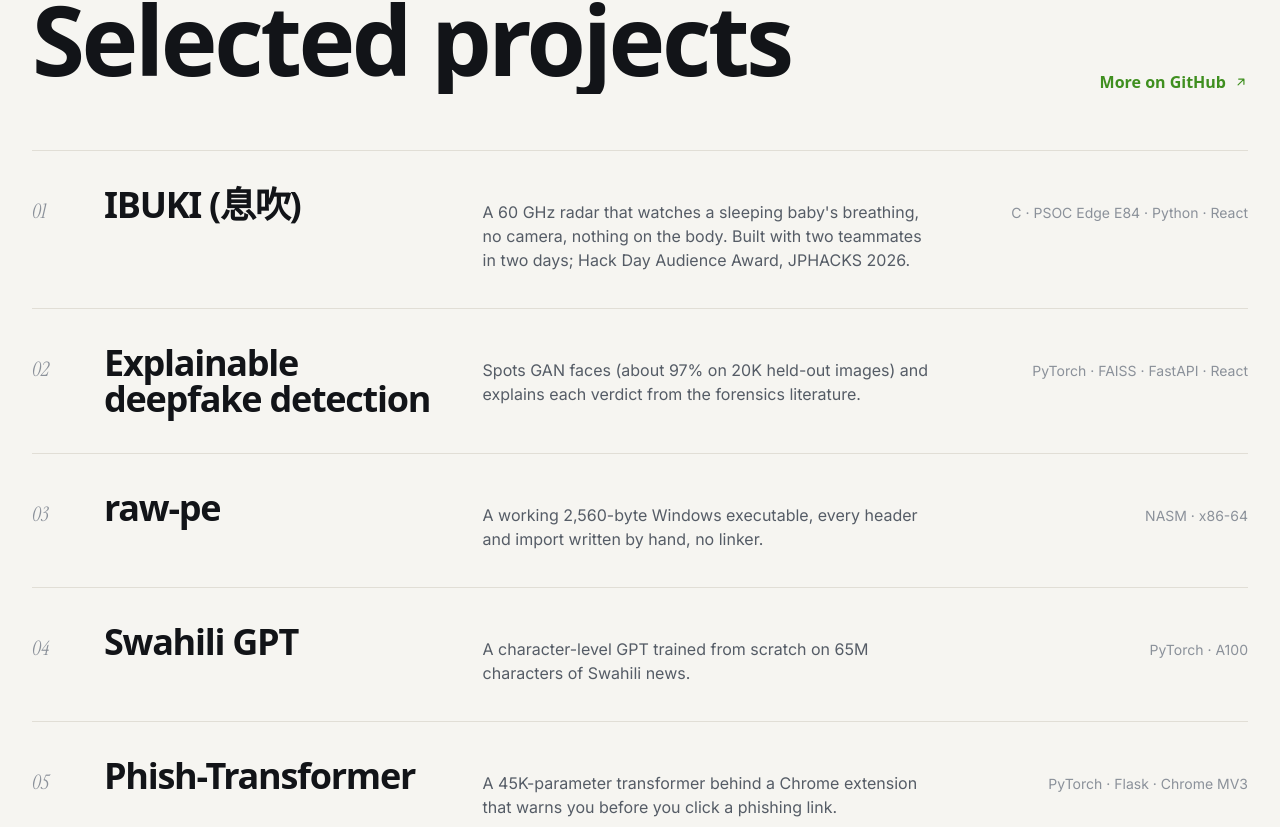
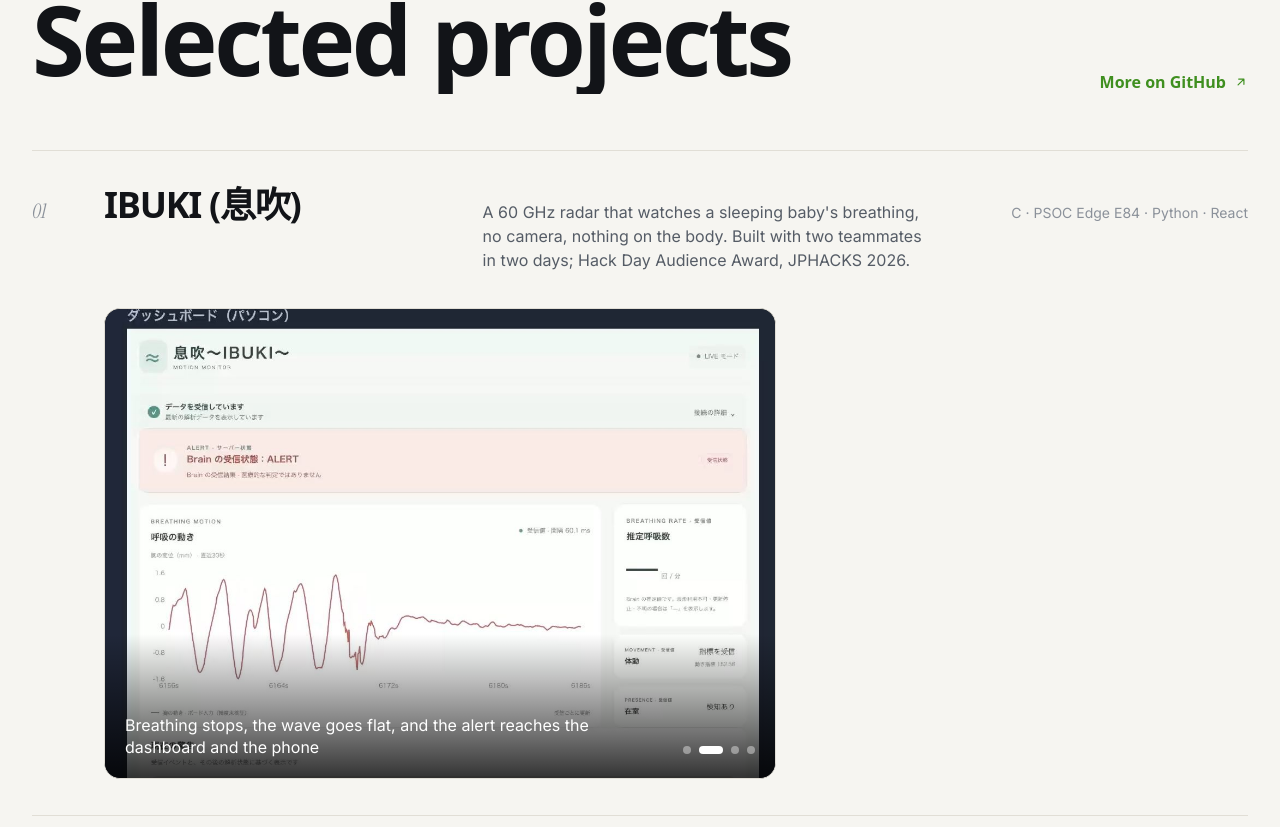
Before and after one commit to RamadhanAdam/ramadhanadam.github.io, a React (Vite) app: page / in a window 1280 px wide. Shown: the part 4993-5820 px from the top of the page. Built offline with nearby package versions, Linux system fonts and the light colour scheme; a web font is replaced by a local one.

Commit message:
Projects: IBUKI's photos in a captioned gallery under its row, visible on phones too

```diff
--- a/src/data.ts
+++ b/src/data.ts
@@ -128,10 +128,12 @@ export type Project = {
   stack: string;
   preview: "image" | "hex" | "swahili" | "phish";
   image?: string;
-  images?: string[]; // several photos, shown one after another in the preview
+  shots?: Shot[]; // photos shown under the row, with captions
   href: string;
   links: { label: string; href: string }[];
 };
+
+export type Shot = { src: string; caption: string };
 
 // Five, not all of them: the rest are on GitHub.
 export const projects: Project[] = [
@@ -141,7 +143,12 @@ export const projects: Project[] = [
     stack: "C · PSOC Edge E84 · Python · React",
     preview: "image",
     image: "/images/projects/ibuki-board.jpg",
-    images: ["/images/projects/ibuki-board.jpg", "/images/projects/ibuki-team.jpg", "/images/projects/ibuki-award.jpg"],
+    shots: [
+      { src: "/images/projects/ibuki-board.jpg", caption: "The board: Infineon's PSOC Edge E84 with a 60 GHz radar, running our firmware in C" },
+      { src: "/images/projects/ibuki-alert.jpg", caption: "Breathing stops, the wave goes flat, and the alert reaches the dashboard and the phone" },
+      { src: "/images/projects/ibuki-team.jpg", caption: "Two days of building, as a team of three" },
+      { src: "/images/projects/ibuki-award.jpg", caption: "Hack Day Audience Award, JPHACKS 2026" },
+    ],
     href: "https://github.com/jphacks/hs_2605",
     links: [
       { label: "Code", href: "https://github.com/jphacks/hs_2605" },
--- a/src/pages/Home.tsx
+++ b/src/pages/Home.tsx
@@ -5,7 +5,7 @@ import { FaLinkedinIn } from "react-icons/fa6";
 import { LuFileText } from "react-icons/lu";
 import { FaMediumM } from "react-icons/fa";
 import { SiGithub, SiHuggingface } from "react-icons/si";
-import { about, certificates, greetings, intro, links, path, projects, research, rightNow, role, skills, socials, writing, type Project, type Research, type Stop } from "../data";
+import { about, certificates, greetings, intro, links, path, projects, research, rightNow, role, skills, socials, writing, type Project, type Research, type Shot, type Stop } from "../data";
 import { gsap, reducedMotion, scrollToTarget, useReveals } from "../lib/motion";
 import { Magnetic, scramble } from "../components/fx";
 import { Arrow } from "../components/ui";
@@ -333,32 +333,52 @@ function Skills() {
 
 /* ================================================================== projects */
 
-// Several photos fade from one to the next while the row is hovered.
-function Slides({ images }: { images: string[] }) {
+// Photos under a project's row: one after another with a caption, paused while the pointer is on them.
+function Gallery({ shots }: { shots: Shot[] }) {
   const [i, setI] = useState(0);
+  const [paused, setPaused] = useState(false);
   useEffect(() => {
-    if (reducedMotion()) return;
-    const t = setInterval(() => setI((n) => (n + 1) % images.length), 1600);
+    if (reducedMotion() || paused) return;
+    const t = setInterval(() => setI((n) => (n + 1) % shots.length), 4000);
     return () => clearInterval(t);
-  }, [images.length]);
+  }, [shots.length, paused]);
   return (
+    <div
+      onMouseEnter={() => setPaused(true)}
+      onMouseLeave={() => setPaused(false)}
+      className="relative aspect-[10/7] max-w-2xl overflow-hidden rounded-2xl border border-line bg-black"
+    >
       <AnimatePresence initial={false}>
         <motion.img
-        key={images[i]}
-        src={images[i]}
-        alt=""
-        initial={{ opacity: 0 }}
-        animate={{ opacity: 1 }}
+          key={shots[i].src}
+          src={shots[i].src}
+          alt={shots[i].caption}
+          initial={{ opacity: 0, scale: 1.04 }}
+          animate={{ opacity: 1, scale: 1 }}
           exit={{ opacity: 0 }}
-        transition={{ duration: 0.5 }}
+          transition={{ duration: 0.8, ease: [0.25, 1, 0.5, 1] }}
           className="absolute inset-0 h-full w-full object-cover"
         />
       </AnimatePresence>
+      <div className="absolute inset-x-0 bottom-0 flex items-end justify-between gap-4 bg-linear-to-t from-black/80 to-transparent p-4 pt-16 sm:p-5 sm:pt-20">
+        <p className="text-sm leading-snug text-white sm:text-base">{shots[i].caption}</p>
+        <div className="flex shrink-0 gap-2 pb-1">
+          {shots.map((s, k) => (
+            <button
+              key={s.src}
+              type="button"
+              aria-label={`Photo ${k + 1}: ${s.caption}`}
+              onClick={() => setI(k)}
+              className={`h-2 rounded-full transition-all duration-300 ${k === i ? "w-6 bg-white" : "w-2 bg-white/40 hover:bg-white/70"}`}
+            />
+          ))}
+        </div>
+      </div>
+    </div>
   );
 }
 
 function Preview({ p }: { p: Project }) {
-  if (p.preview === "image" && p.images) return <Slides images={p.images} />;
   if (p.preview === "image") return <img src={p.image} alt="" className="h-full w-full object-cover object-top" />;
   if (p.preview === "hex")
     return (
@@ -424,14 +444,19 @@ function Projects() {
                 target="_blank"
                 rel="noreferrer"
                 data-cursor="Open"
-                onMouseEnter={() => setHover(k)}
-                className="group grid grid-cols-[2.5rem_1fr] items-baseline gap-x-6 gap-y-2 border-b border-line py-9 lg:grid-cols-[3rem_1.1fr_1.4fr_0.9fr]"
+                onMouseEnter={() => setHover(p.shots ? null : k)}
+                className={`group grid grid-cols-[2.5rem_1fr] items-baseline gap-x-6 gap-y-2 py-9 lg:grid-cols-[3rem_1.1fr_1.4fr_0.9fr] ${p.shots ? "" : "border-b border-line"}`}
               >
                 <span className="serif text-xl text-faint">0{k + 1}</span>
                 <span className="display text-3xl font-black transition duration-500 group-hover:translate-x-3 group-hover:text-accent sm:text-4xl">{p.title}</span>
                 <span className="col-start-2 text-muted lg:col-start-auto">{p.what}</span>
                 <span className="col-start-2 text-sm text-faint lg:col-start-auto lg:text-right">{p.stack}</span>
               </a>
+              {p.shots && (
+                <div className="border-b border-line pb-9 lg:pl-[4.5rem]">
+                  <Gallery shots={p.shots} />
+                </div>
+              )}
             </li>
           ))}
         </ul>
```
Lines whose indentation alone changed are shown as unchanged.
